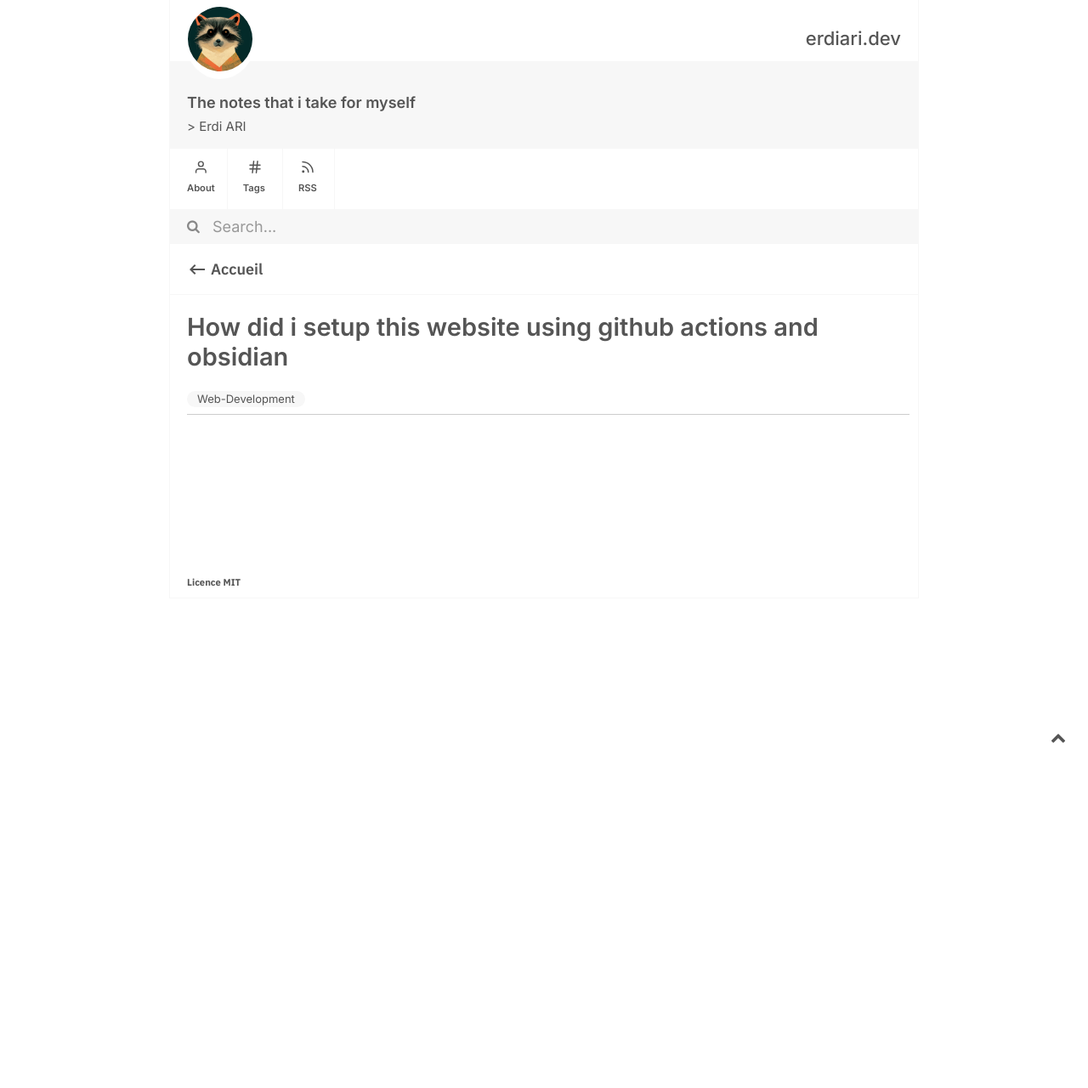
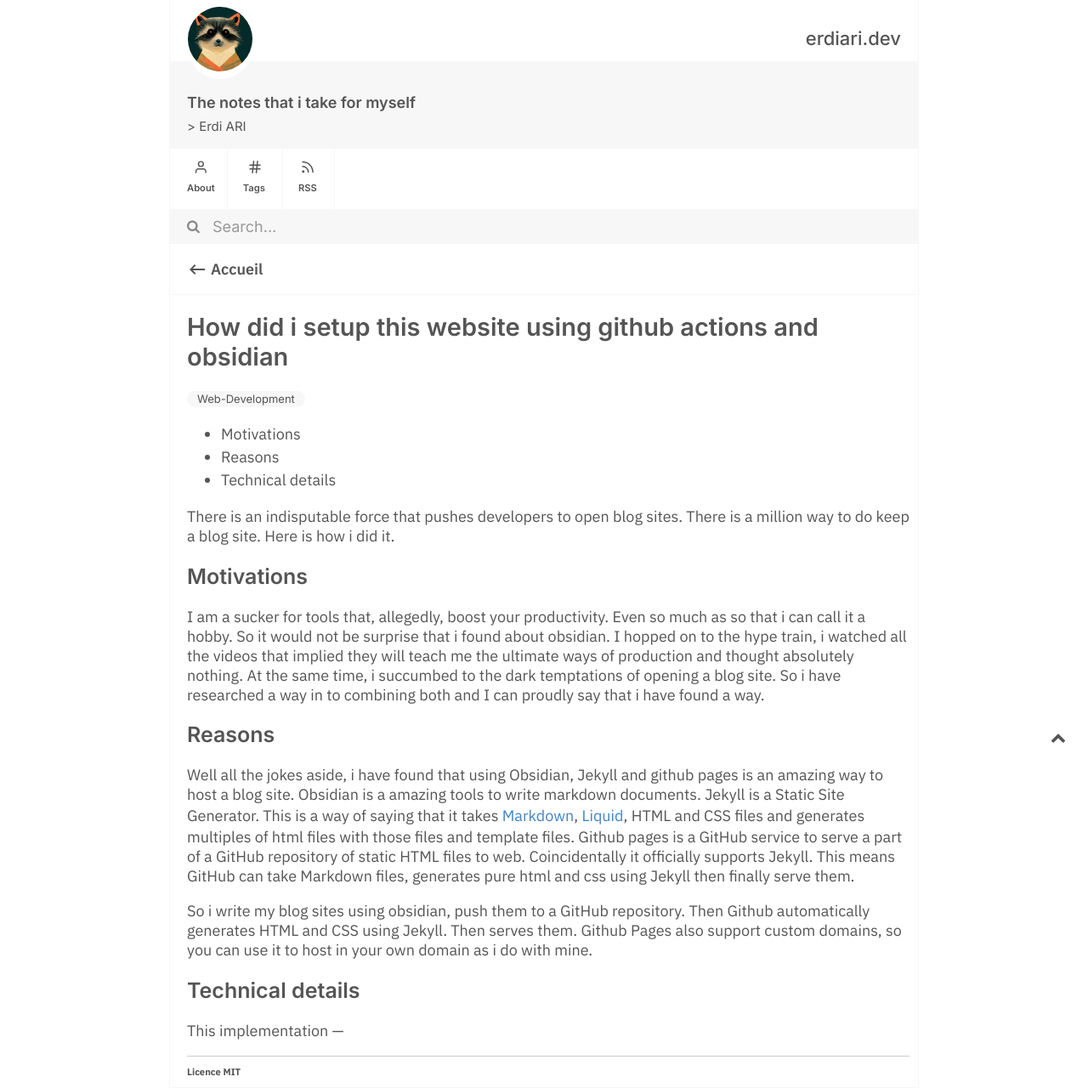
Before and after one commit to erdiari/website, a Jekyll site: the page built from _notes/Website-development.md, in a window 1280 px wide. Shown: the whole page at 85% size. Built offline with Jekyll 4.4.1, drawn with Linux system fonts in a browser that asks for light colours; comment, search, counter and statistics services are not loaded; before the commit the page ends 900 px from its top, so only the background shows below that.

Commit message:
vault backup: 2023-10-27 00:07:47

```diff
--- a/_includes/feed.html
+++ b/_includes/feed.html
@@ -1,75 +1,17 @@
-
-
 {%- if page.permalink == "/" -%}
     {%- for item in site.notes -%}
-        {%- if item.season == 'summer' -%}
         <div class="feed-title-excerpt-block disable-select" data-url="{{site.url}}{{item.url}}">
-            <a href="{{item.url}}" style="text-decoration: none; color: #555555;">
+            <a href="{{ item.url }}" style="text-decoration: none; color: #555555;">
             {%- if item.status == "Ongoing" or item.status == "ongoing" -%}
-            <ul style="padding-left: 20px; margin-top: 20px;" class="tags">
-            <li style="padding: 0 5px; border-radius: 10px;" class="tag"><b>Status: </b>{{item.status | capitalize }}</li>
-            </ul>
-            <p style="margin-top: 0px;" class="feed-title">{{ item.title }}</p>
-            {%- else -%}
-                <ul style="padding-left: 20px; margin-top: 20px;" class="tags">
-                    <li style="padding: 0 5px; border-radius: 10px;" class="tag">{{item.tags[0]}}</li>
-                </ul>
-                <p style="margin-top: 0px;" class="feed-title">{{ item.title }}</p>
-            {%- endif -%}
-            <p class="feed-excerpt">{{ item.content | strip_html | strip | escape | truncate: 100}}</p>
-            </a>
-        </div>
-        {%- endif -%}
-    {%- endfor -%}
-    {%- for item in site.notes -%}
-        {%- if item.season == 'spring' -%}
-        <div class="feed-title-excerpt-block disable-select" data-url="{{site.url}}{{item.url}}">
-            <a href="{{item.url}}" style="text-decoration: none; color: #555555;">
-                {%- if item.status == "Ongoing" or item.status == "ongoing" -%}
                 <ul style="padding-left: 20px; margin-top: 20px;" class="tags">
                     <li style="padding: 0 5px; border-radius: 10px;" class="tag"><b>Status: </b>{{item.status | capitalize }}</li>
                 </ul>
                 <p style="margin-top: 0px;" class="feed-title">{{ item.title }}</p>
-                {%- else -%}
-                <ul style="padding-left: 20px; margin-top: 20px;" class="tags">
-                    <li style="padding: 0 5px; border-radius: 10px;" class="tag">{{item.tags[0]}}</li>
-                </ul>
-                <p style="margin-top: 0px;" class="feed-title">{{ item.title }}</p>
-                {%- endif -%}
-                <p class="feed-excerpt">{{ item.content | strip_html | strip | escape | truncate: 100}}</p>
+            {%- else -%}
+                <p class="feed-title">{{ item.title }}</p>
+            {%- endif -%}
+                <p class="feed-excerpt">{{ item.content | strip_html | strip | escape | truncate: 200}}</p>
             </a>
         </div>
-        {%- endif -%}
     {%- endfor -%}
-    {%- for item in site.notes -%}
-        {%- if item.season == 'winter' -%}
-        <div class="feed-title-excerpt-block disable-select" data-url="{{site.url}}{{item.url}}">
-            <a href="{{item.url}}" style="text-decoration: none; color: #555555;">
-                {%- if item.status == "Ongoing" or item.status == "ongoing" -%}
-                <ul style="padding-left: 20px; margin-top: 20px;" class="tags">
-                    <li style="padding: 0 5px; border-radius: 10px;" class="tag"><b>Status: </b>{{item.status | capitalize }}</li>
-                </ul>
-                <p style="margin-top: 0px;" class="feed-title">{{ item.title }}</p>
-                {%- else -%}
-                <ul style="padding-left: 20px; margin-top: 20px;" class="tags">
-                    <li style="padding: 0 5px; border-radius: 10px;" class="tag">{{item.tags[0]}}</li>
-                </ul>
-                <p style="margin-top: 0px;" class="feed-title">{{ item.title }}</p>
-                {%- endif -%}
-                <p class="feed-excerpt">{{ item.content | strip_html | strip | escape | truncate: 100}}</p>
-            </a>
-        </div>
-        {%- endif -%}
-        {%- endfor -%}
 {%- endif -%}
-
-{%- if page.permalink == "/notes" -%}
-{%- for item in site.notes -%}
-<div class="feed-title-excerpt-block disable-select" data-url="{{site.url}}{{item.url}}">
-    <a href="{{item.url}}" style="text-decoration: none; color: #333333;">
-        <p class="feed-title">{{ item.title }}</p>
-        <p class="feed-excerpt">{{ item.content | strip_html | strip | escape | truncate: 100 }}</p>
-    </a>
-</div>
-{%- endfor -%}
-{%- endif -%}
--- a/_notes/Website-development.md
+++ b/_notes/Website-development.md
@@ -5,3 +5,14 @@ tags:
 toc: true
 comments: true
 ---
+There is an indisputable force that pushes developers to open blog sites. There is a million way to do keep a blog site. Here is how i did it.
+
+## Motivations
+I am a sucker for tools that, allegedly, boost your productivity. Even so much as so that i can call it a hobby. So it would not be surprise that i found about obsidian. I hopped on to the hype train, i watched all the videos that implied they will teach me the ultimate ways of production and thought absolutely nothing. At the same time, i succumbed to the dark temptations of opening a blog site. So i have researched a way in to combining both and I can proudly say that i have found a way.
+## Reasons
+Well all the jokes aside, i have found that using Obsidian, Jekyll and github pages is an amazing way to host a blog site. Obsidian is a amazing tools to write markdown documents. Jekyll is a Static Site Generator. This is a way of saying that it takes [Markdown](https://daringfireball.net/projects/markdown/), [Liquid](https://github.com/Shopify/liquid/wiki), HTML and CSS files and generates multiples of html files with those files and template files. Github pages is a GitHub service to serve a part of a GitHub repository of static HTML files to web. Coincidentally it officially supports Jekyll. This means GitHub can take Markdown files, generates pure html and css using Jekyll then finally serve them.
+
+So i write my blog sites using obsidian, push them to a GitHub repository. Then Github automatically generates HTML and CSS using Jekyll. Then serves them. Github Pages also support custom domains, so you can use it to host in your own domain as i do with mine.
+
+## Technical details
+This implementation ---
```
Also changed, not shown: about.md (+1 -1 lines), .obsidian/appearance.json, .obsidian/workspace.json, notes.md (line endings or trailing spaces).
